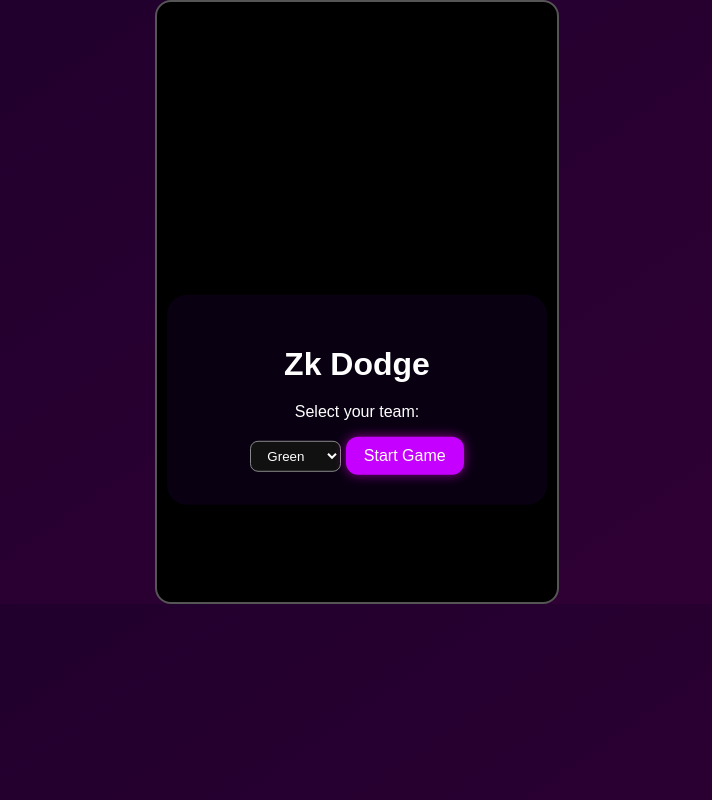
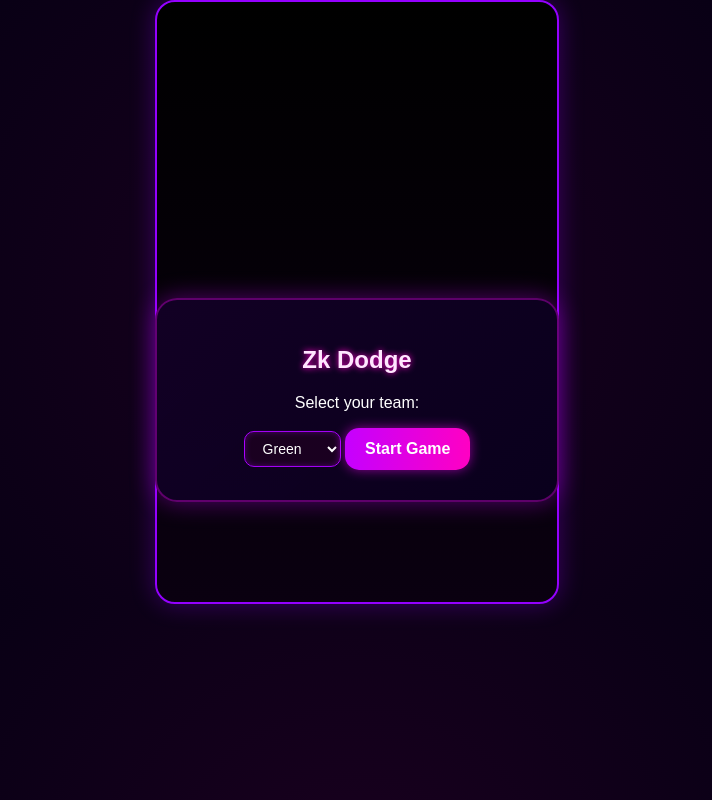
Before and after one commit to Wrukky/zk-dodge, a plain HTML site: page index.html in a window 1280 px wide. Shown: the whole page, without its empty margins (283-995 px from the left). Drawn offline with Linux system fonts and the light colour scheme; a web font is replaced by a local one.

Commit message:
Update style.css

```diff
--- a/style.css
+++ b/style.css
@@ -1,7 +1,7 @@
 body {
   margin: 0;
-  font-family: 'Arial', sans-serif;
-  background: linear-gradient(145deg, #1e002c, #320035);
+  font-family: 'Orbitron', sans-serif;
+  background: radial-gradient(circle at center, #1a001f, #000010);
   color: #fff;
   overflow: hidden;
   text-align: center;
@@ -14,58 +14,62 @@ canvas {
   height: 100vh;
   max-width: 400px;
   max-height: 600px;
-  border: 2px solid #555;
-  border-radius: 16px;
-  background: #000;
+  border: 2px solid #9400ff;
+  border-radius: 20px;
+  background: linear-gradient(to bottom, #000, #0a0010);
+  box-shadow: 0 0 24px #9400ff55;
 }
 
 #scoreboard {
   position: absolute;
   top: 10px;
   left: 10px;
-  background: rgba(0, 0, 0, 0.5);
-  padding: 10px 16px;
-  border-radius: 12px;
+  background: rgba(20, 0, 40, 0.75);
+  padding: 12px 18px;
+  border-radius: 14px;
   font-size: 14px;
   z-index: 10;
   text-align: left;
+  border: 1px solid #c500ff55;
+  box-shadow: 0 0 8px #c500ff33;
 }
 
 #scoreboard span {
   display: block;
   margin-bottom: 6px;
+  font-weight: bold;
+  color: #f0f0ff;
+  text-shadow: 0 0 4px #9400ff88;
 }
 
 button {
-  background: #c500ff;
+  background: linear-gradient(to right, #c500ff, #ff00c3);
   color: white;
   border: none;
-  padding: 10px 18px;
+  padding: 12px 20px;
   font-size: 16px;
-  border-radius: 12px;
+  font-weight: bold;
+  border-radius: 14px;
   cursor: pointer;
   box-shadow: 0 0 12px #ff00ff88;
-  transition: background 0.3s;
+  transition: all 0.3s ease;
 }
 
 button:hover {
-  background: #e200ff;
+  background: linear-gradient(to right, #e200ff, #ff0088);
+  box-shadow: 0 0 16px #ff00ffcc;
+  transform: scale(1.05);
 }
 
-select {
-  padding: 6px 12px;
-  border-radius: 8px;
-  border: 1px solid #888;
-  background: #111;
+select, input[type="text"] {
+  padding: 8px 14px;
+  border-radius: 10px;
+  border: 1px solid #aa00ff;
+  background: #1a0020;
   color: #fff;
-}
-
-input[type="text"] {
-  padding: 6px 12px;
-  border-radius: 8px;
-  border: 1px solid #888;
-  background: #111;
-  color: #fff;
+  font-size: 14px;
+  box-shadow: 0 0 6px #aa00ff55 inset;
+  outline: none;
 }
 
 #start-screen, #end-screen {
@@ -73,17 +77,22 @@ input[type="text"] {
   top: 50%;
   left: 50%;
   transform: translate(-50%, -50%);
-  background: rgba(10, 0, 20, 0.9);
+  background: linear-gradient(135deg, rgba(20, 0, 40, 0.9), rgba(10, 0, 30, 0.95));
   padding: 30px;
-  border-radius: 20px;
+  border-radius: 22px;
   text-align: center;
   z-index: 20;
   width: 90%;
-  max-width: 320px;
+  max-width: 340px;
+  box-shadow: 0 0 24px #c500ff66;
+  border: 2px solid #ff00ff55;
 }
 
 #start-screen h1, #end-screen h2 {
   margin-bottom: 20px;
+  font-size: 24px;
+  color: #ffe6ff;
+  text-shadow: 0 0 6px #ff00cc;
 }
 
 #mobileControls {
@@ -100,8 +109,10 @@ input[type="text"] {
   padding: 16px 24px;
   margin: 0 16px;
   border-radius: 50%;
-  background: #ff00aa;
-  box-shadow: 0 0 12px #ff00aa88;
+  background: linear-gradient(135deg, #ff00aa, #ff0088);
+  box-shadow: 0 0 14px #ff00aa88;
+  border: none;
+  color: white;
 }
 
 @keyframes collectAnimation {
@@ -110,7 +121,7 @@ input[type="text"] {
     opacity: 1;
   }
   100% {
-    transform: scale(2);
+    transform: scale(2.5);
     opacity: 0;
   }
 }
```
